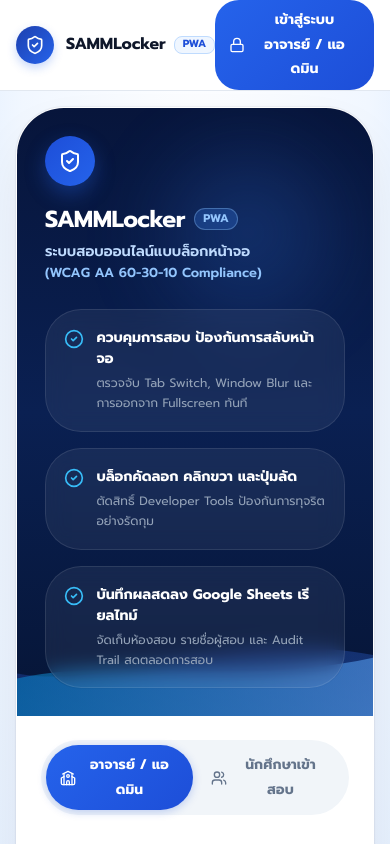
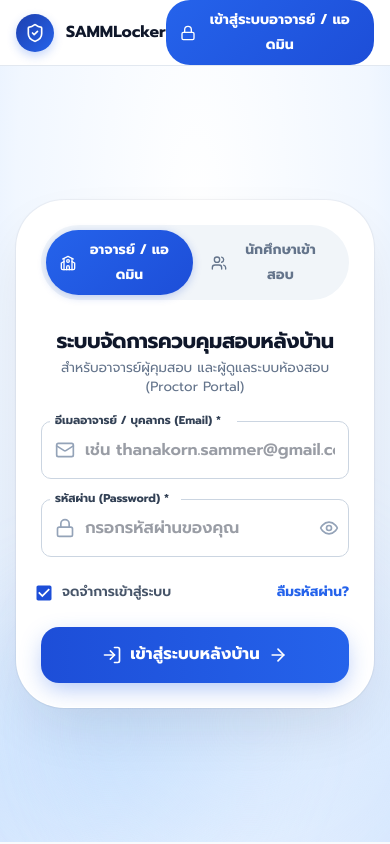
Before and after one commit to SamkungToDev65/lock-screen, a React (Vite) app: page / in a window 390 px wide. Shown: the top 844 px of the page. Built offline with nearby package versions, Linux system fonts and the light colour scheme.

Commit message:
fix: hide left hero on mobile and fix API index.php endpoint

```diff
--- a/src/components/Auth/TeacherLogin.jsx
+++ b/src/components/Auth/TeacherLogin.jsx
@@ -235,7 +235,7 @@ export default function TeacherLogin({
       <Card
         elevation={0}
         sx={{
-          maxWidth: 1100,
+          maxWidth: { xs: 500, md: 1100 },
           width: '100%',
           borderRadius: { xs: 4, md: '28px' },
           overflow: 'hidden',
@@ -247,7 +247,7 @@ export default function TeacherLogin({
         }}
       >
         <Grid container>
-          {/* LEFT SIDE: Midnight Blue Hero Panel */}
+          {/* LEFT SIDE: Midnight Blue Hero Panel (Hidden on mobile) */}
           <Grid
             item
             xs={12}
@@ -255,7 +255,7 @@ export default function TeacherLogin({
             sx={{
               background: 'linear-gradient(180deg, #07153b 0%, #0a2052 50%, #061536 100%)',
               p: { xs: 3.5, sm: 4, md: 5 },
-              display: 'flex',
+              display: { xs: 'none', md: 'flex' },
               flexDirection: 'column',
               justifyContent: 'center',
               color: '#ffffff',
--- a/src/components/Navbar.jsx
+++ b/src/components/Navbar.jsx
@@ -104,23 +104,9 @@ export default function Navbar({
               <ShieldCheck className="w-5 h-5" />
             </Box>
             <Box>
-              <Box sx={{ display: 'flex', alignItems: 'center', gap: 1 }}>
               <Typography variant="subtitle1" sx={{ fontWeight: 900, color: '#0f172a', lineHeight: 1.2 }}>
                 SAMMLocker
               </Typography>
-                <Chip
-                  label="PWA"
-                  size="small"
-                  sx={{
-                    height: 18,
-                    fontSize: '0.65rem',
-                    fontWeight: 800,
-                    backgroundColor: '#eff6ff',
-                    color: '#1d4ed8',
-                    border: '1px solid #bfdbfe',
-                  }}
-                />
-              </Box>
               <Typography variant="caption" sx={{ color: '#64748b', display: { xs: 'none', sm: 'block' }, fontSize: '0.72rem', fontWeight: 600 }}>
                 ระบบสอบออนไลน์แบบล็อกหน้าจอ (WCAG AA)
               </Typography>
@@ -178,23 +164,9 @@ export default function Navbar({
             <ShieldCheck className="w-5 h-5" />
           </Box>
           <Box>
-            <Box sx={{ display: 'flex', alignItems: 'center', gap: 1 }}>
             <Typography variant="subtitle1" sx={{ fontWeight: 800, color: 'text.primary', lineHeight: 1.2 }}>
               SAMMLocker
             </Typography>
-              <Chip
-                label="PWA"
-                size="small"
-                sx={{
-                  height: 18,
-                  fontSize: '0.65rem',
-                  fontWeight: 800,
-                  backgroundColor: '#eff6ff',
-                  color: '#1d4ed8',
-                  border: '1px solid #bfdbfe',
-                }}
-              />
-            </Box>
             <Typography variant="caption" sx={{ color: 'text.secondary', display: { xs: 'none', sm: 'block' }, fontSize: '0.72rem' }}>
               ระบบสอบออนไลน์แบบล็อกหน้าจอ (WCAG AA)
             </Typography>
--- a/src/services/api.js
+++ b/src/services/api.js
@@ -9,7 +9,7 @@ const LOCAL_ROOMS_KEY = 'secure_exam_rooms';
 const LOCAL_STUDENTS_KEY = 'secure_exam_students';
 const LOCAL_LOGS_KEY = 'secure_exam_logs';
 
-export const DEFAULT_API_URL = 'https://dashboard.bcnlp.ac.th/api/SammLocker';
+export const DEFAULT_API_URL = 'https://dashboard.bcnlp.ac.th/api/SammLocker/index.php';
 const LEGACY_DEFAULT_GAS_URL = 'https://script.google.com/macros/s/AKfycbwSASTBGD_mcK796wybE6DOQqkdojhfPf7Yes8BZJGMJrqguPNE-900uacOzHKmpbP6/exec';
 
 export const isGasUrl = (url) => {
@@ -36,8 +36,11 @@ export const normalizeGasUrl = (url) => {
       trimmed = trimmed.replace(/\/+$/, '') + '/exec';
     }
   } else {
-    // For standard PHP/REST endpoints, strip trailing slashes or index.php
-    trimmed = trimmed.replace(/\/+$/, '').replace(/\/index\.php$/i, '');
+    // For standard PHP/REST endpoints, ensure it targets index.php to avoid Apache 301 directory redirects
+    trimmed = trimmed.replace(/\/+$/, '');
+    if (!trimmed.endsWith('.php')) {
+      trimmed = `${trimmed}/index.php`;
+    }
   }
 
   return trimmed;
@@ -45,7 +48,12 @@ export const normalizeGasUrl = (url) => {
 
 export const getGasUrl = () => {
   const stored = localStorage.getItem(GAS_URL_KEY);
-  if (!stored || stored === LEGACY_DEFAULT_GAS_URL) {
+  if (
+    !stored ||
+    stored === LEGACY_DEFAULT_GAS_URL ||
+    stored === 'https://dashboard.bcnlp.ac.th/api/SammLocker' ||
+    stored === 'https://dashboard.bcnlp.ac.th/api/SammLocker/'
+  ) {
     localStorage.setItem(GAS_URL_KEY, DEFAULT_API_URL);
     return DEFAULT_API_URL;
   }
```
Also changed, not shown: 1 other file (tests, documents, lock files or other folders). Lines whose indentation alone changed are shown as unchanged.
